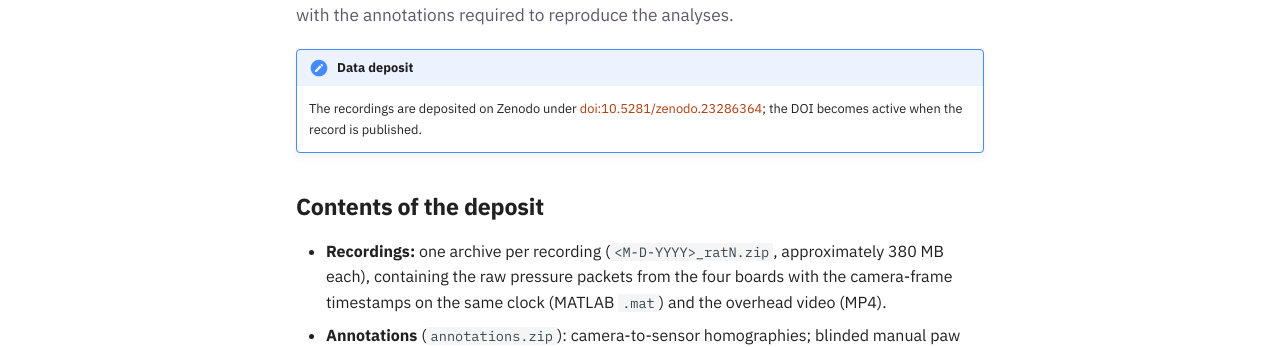
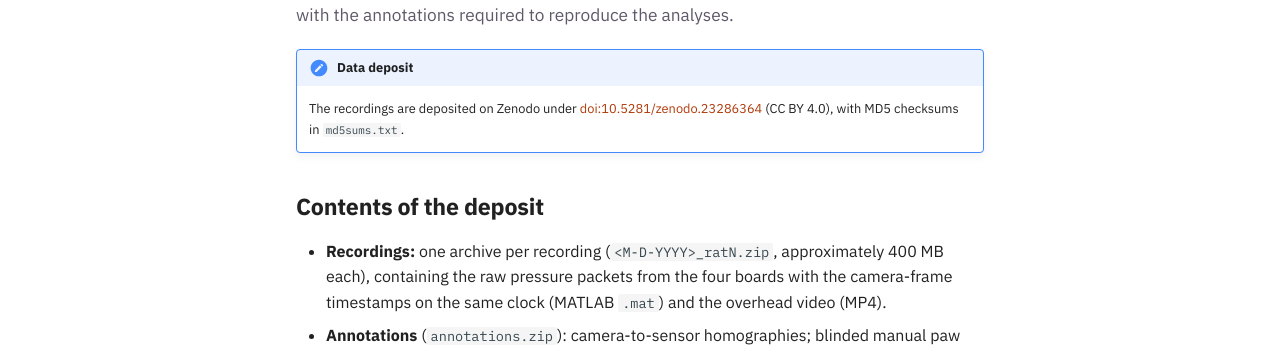
Before and after one commit to tactilearena/tactilearena.github.io, an MkDocs documentation site: the page built from docs/data.md, in a window 1280 px wide and 900 px high. Shown: the part 250-597 px from the top of the window. Built offline with MkDocs 1.6.1 and Material for MkDocs 9.7.7, drawn with Linux system fonts in a browser that asks for light colours; comment, search, counter and statistics services are not loaded.

Commit message:
Data: the Zenodo record is published (DOI active); archive size about 400 MB

```diff
--- a/docs/data.md
+++ b/docs/data.md
@@ -10,12 +10,12 @@ with the annotations required to reproduce the analyses.</p>
 
 !!! note "Data deposit"
     The recordings are deposited on Zenodo under
-    [doi:10.5281/zenodo.23286364](https://doi.org/10.5281/zenodo.23286364); the DOI becomes active when the record
-    is published.
+    [doi:10.5281/zenodo.23286364](https://doi.org/10.5281/zenodo.23286364) (CC&nbsp;BY&nbsp;4.0), with MD5 checksums in
+    `md5sums.txt`.
 
 ## Contents of the deposit { #contents }
 
-- **Recordings:** one archive per recording (`<M-D-YYYY>_ratN.zip`, approximately 380&nbsp;MB each), containing the
+- **Recordings:** one archive per recording (`<M-D-YYYY>_ratN.zip`, approximately 400&nbsp;MB each), containing the
   raw pressure packets from the four boards with the camera-frame timestamps on the same clock (MATLAB `.mat`) and
   the overhead video (MP4).
 - **Annotations** (`annotations.zip`): camera-to-sensor homographies; blinded manual paw labels (FL/FR/HL/HR)
```
Also changed, not shown: README.md (+2 -2 lines).
